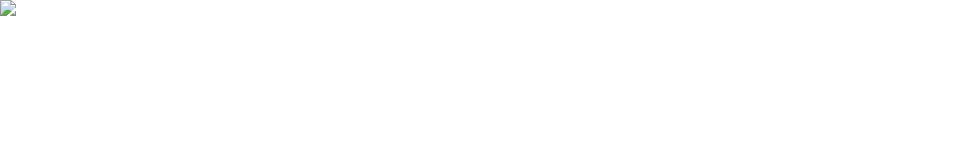
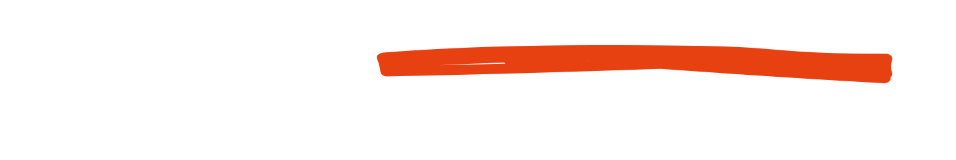
Before and after one commit to bloussou/tds, a website: page src/announcement.html in a window 1280 px wide. Shown: the whole page, without its empty margins (0-956 px from the left). Drawn offline with Linux system fonts and the light colour scheme.

Commit message:
solve gif error

```diff
--- a/src/announcement.html
+++ b/src/announcement.html
@@ -33,6 +33,6 @@
   </head>
 
   <body>
-    <img src="../data/faire_part.gifrs" />
+    <img src="../data/faire_part.gif" />
   </body>
 </html>
```
Also changed, not shown: data/faire_part.png (deleted).
